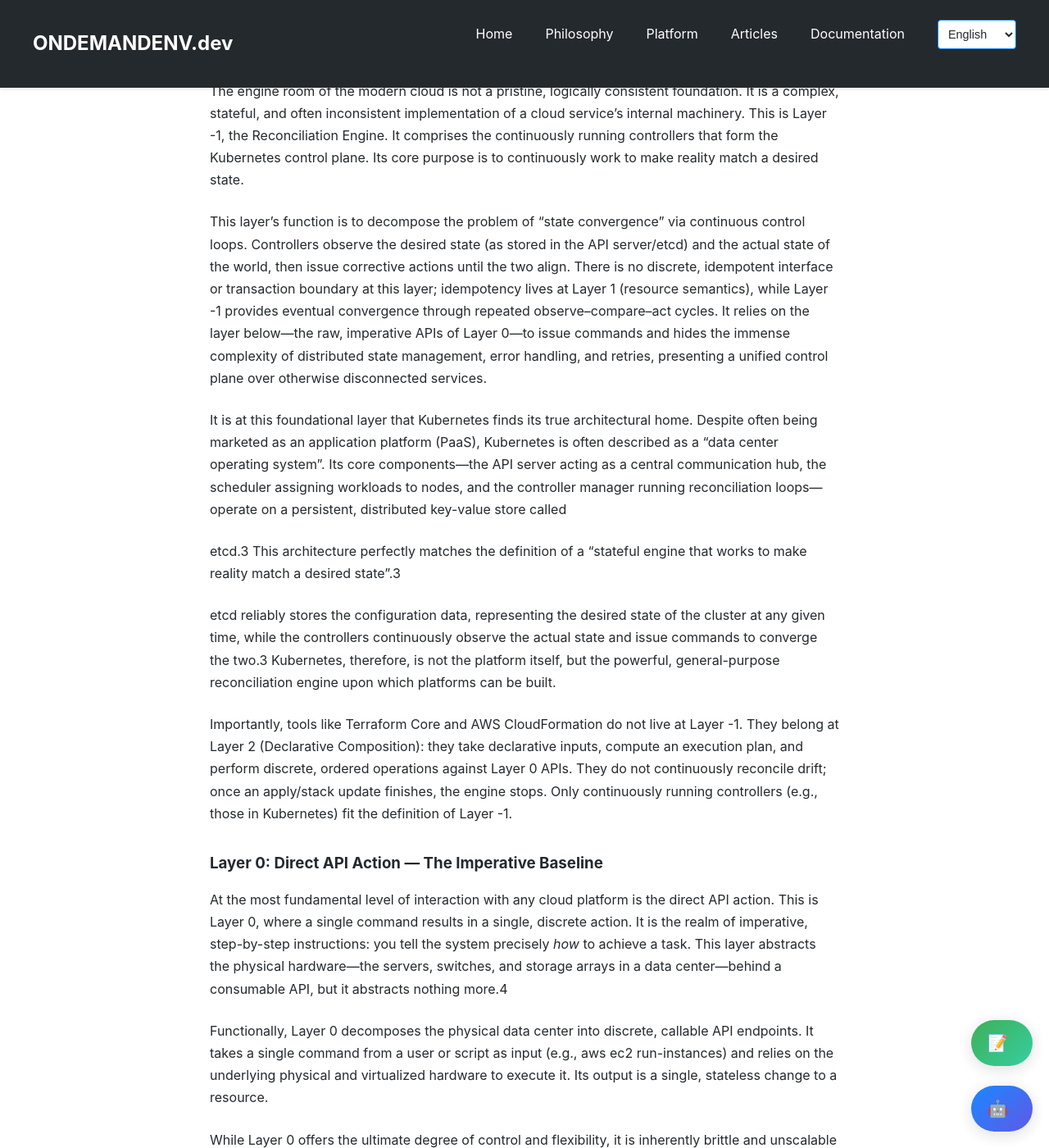
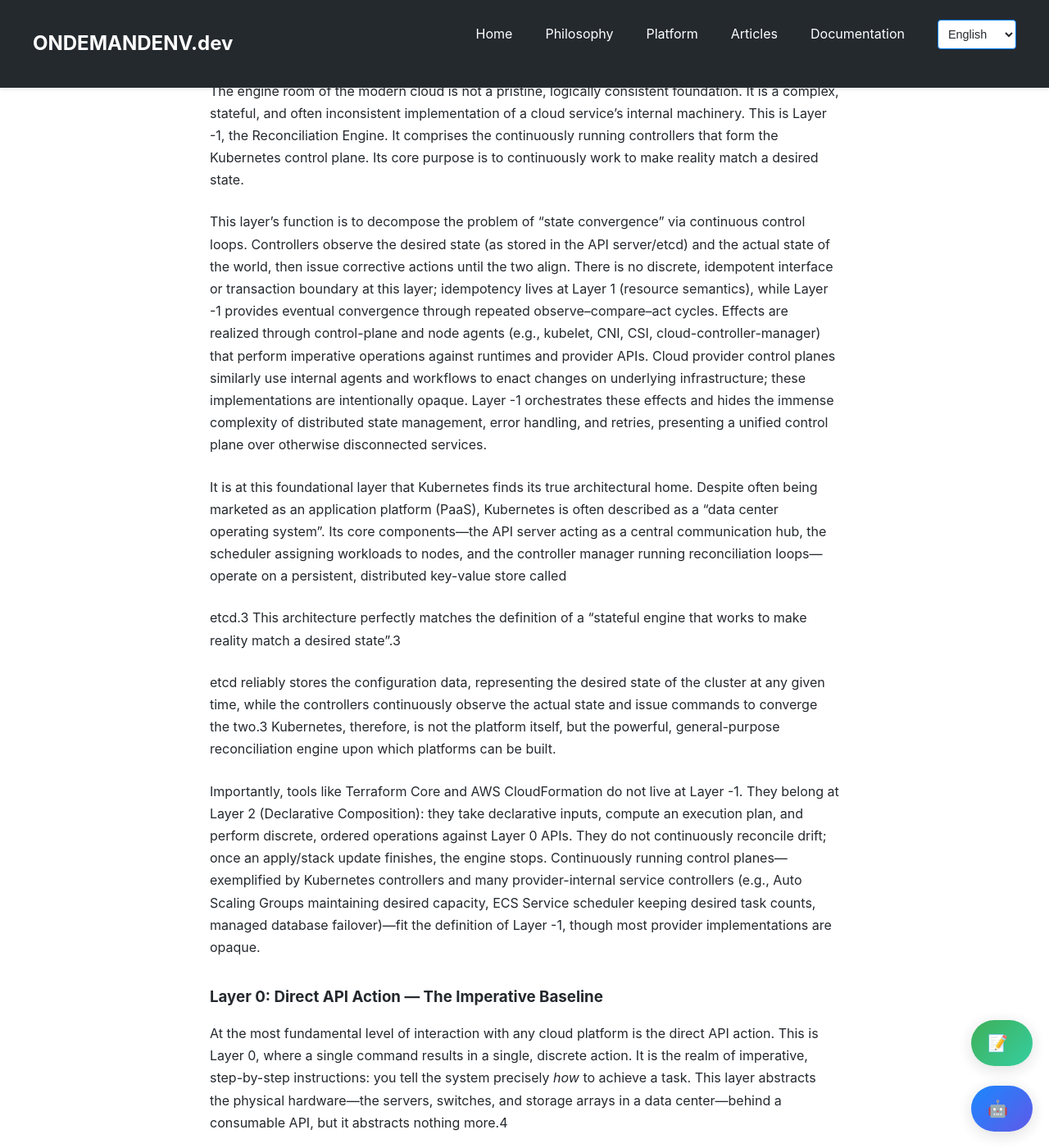
Before and after one commit to ondemandenv/ondemandenv.github.io, a Jekyll site: the page built from articles/abstraction-ladder.md, in a window 1280 px wide and 1400 px high, scrolled down 2087 px. Shown: the whole window at 82% size. Built offline with Jekyll 4.4.1, drawn with Linux system fonts in a browser that asks for light colours; a script that is not in the unit is left out.

Commit message:
refine the layer -1 description +

```diff
--- a/articles/abstraction-ladder.md
+++ b/articles/abstraction-ladder.md
@@ -30,7 +30,7 @@ The framework for this analysis is the "Complete Ladder of Abstraction," which p
 
 The engine room of the modern cloud is not a pristine, logically consistent foundation. It is a complex, stateful, and often inconsistent implementation of a cloud service's internal machinery. This is Layer \-1, the Reconciliation Engine. It comprises the continuously running controllers that form the Kubernetes control plane. Its core purpose is to continuously work to make reality match a desired state.
 
-This layer's function is to decompose the problem of "state convergence" via continuous control loops. Controllers observe the desired state (as stored in the API server/etcd) and the actual state of the world, then issue corrective actions until the two align. There is no discrete, idempotent interface or transaction boundary at this layer; idempotency lives at Layer 1 (resource semantics), while Layer \-1 provides eventual convergence through repeated observe–compare–act cycles. It relies on the layer below—the raw, imperative APIs of Layer 0—to issue commands and hides the immense complexity of distributed state management, error handling, and retries, presenting a unified control plane over otherwise disconnected services.
+This layer's function is to decompose the problem of "state convergence" via continuous control loops. Controllers observe the desired state (as stored in the API server/etcd) and the actual state of the world, then issue corrective actions until the two align. There is no discrete, idempotent interface or transaction boundary at this layer; idempotency lives at Layer 1 (resource semantics), while Layer \-1 provides eventual convergence through repeated observe–compare–act cycles. Effects are realized through control-plane and node agents (e.g., kubelet, CNI, CSI, cloud-controller-manager) that perform imperative operations against runtimes and provider APIs. Cloud provider control planes similarly use internal agents and workflows to enact changes on underlying infrastructure; these implementations are intentionally opaque. Layer \-1 orchestrates these effects and hides the immense complexity of distributed state management, error handling, and retries, presenting a unified control plane over otherwise disconnected services.
 
 It is at this foundational layer that Kubernetes finds its true architectural home. Despite often being marketed as an application platform (PaaS), Kubernetes is often described as a "data center operating system". Its core components—the API server acting as a central communication hub, the scheduler assigning workloads to nodes, and the controller manager running reconciliation loops—operate on a persistent, distributed key-value store called
 
@@ -38,7 +38,7 @@ etcd.3 This architecture perfectly matches the definition of a "stateful engine
 
 etcd reliably stores the configuration data, representing the desired state of the cluster at any given time, while the controllers continuously observe the actual state and issue commands to converge the two.3 Kubernetes, therefore, is not the platform itself, but the powerful, general-purpose reconciliation engine upon which platforms can be built.
 
-Importantly, tools like Terraform Core and AWS CloudFormation do not live at Layer \-1. They belong at Layer 2 (Declarative Composition): they take declarative inputs, compute an execution plan, and perform discrete, ordered operations against Layer 0 APIs. They do not continuously reconcile drift; once an apply/stack update finishes, the engine stops. Only continuously running controllers (e.g., those in Kubernetes) fit the definition of Layer \-1.
+Importantly, tools like Terraform Core and AWS CloudFormation do not live at Layer \-1. They belong at Layer 2 (Declarative Composition): they take declarative inputs, compute an execution plan, and perform discrete, ordered operations against Layer 0 APIs. They do not continuously reconcile drift; once an apply/stack update finishes, the engine stops. Continuously running control planes—exemplified by Kubernetes controllers and many provider-internal service controllers (e.g., Auto Scaling Groups maintaining desired capacity, ECS Service scheduler keeping desired task counts, managed database failover)—fit the definition of Layer \-1, though most provider implementations are opaque.
 
 ### **Layer 0: Direct API Action — The Imperative Baseline**
 
```
